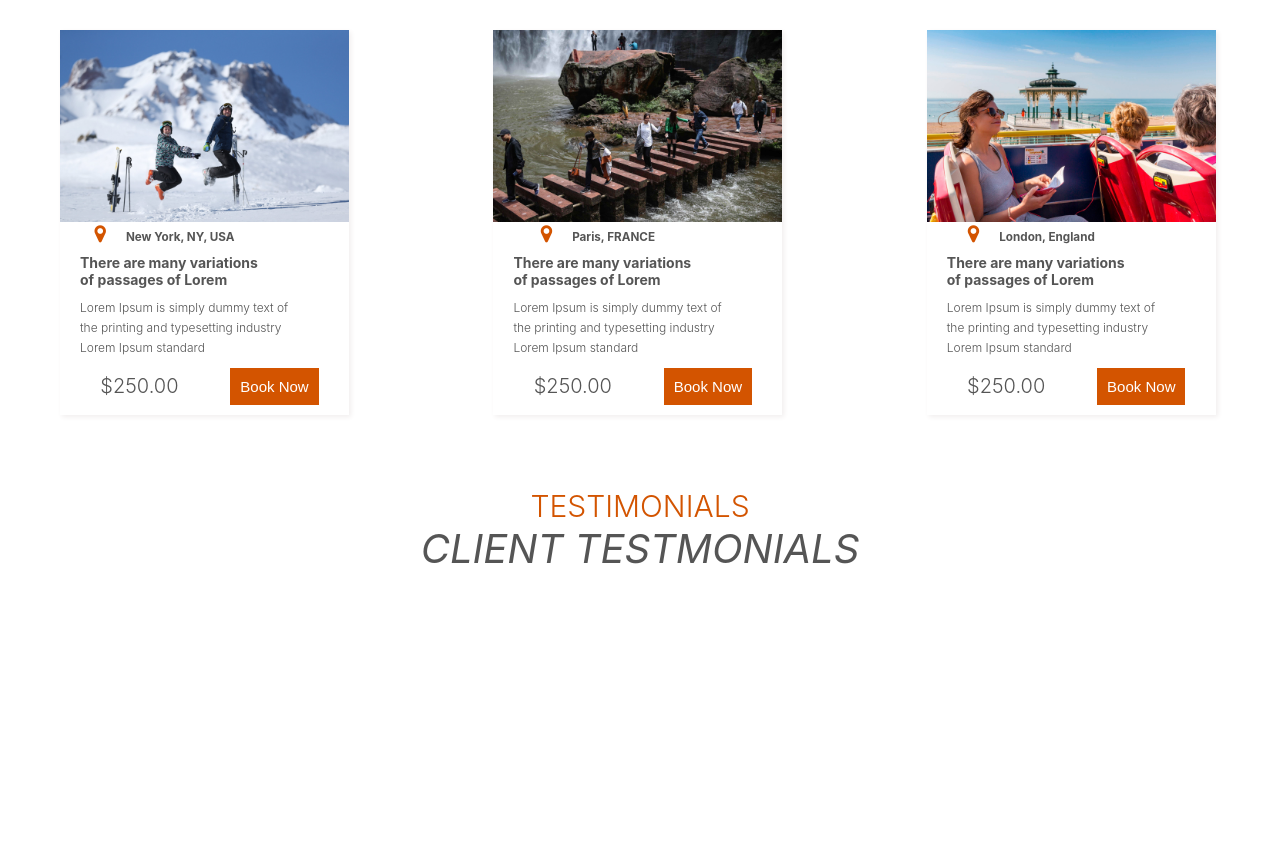
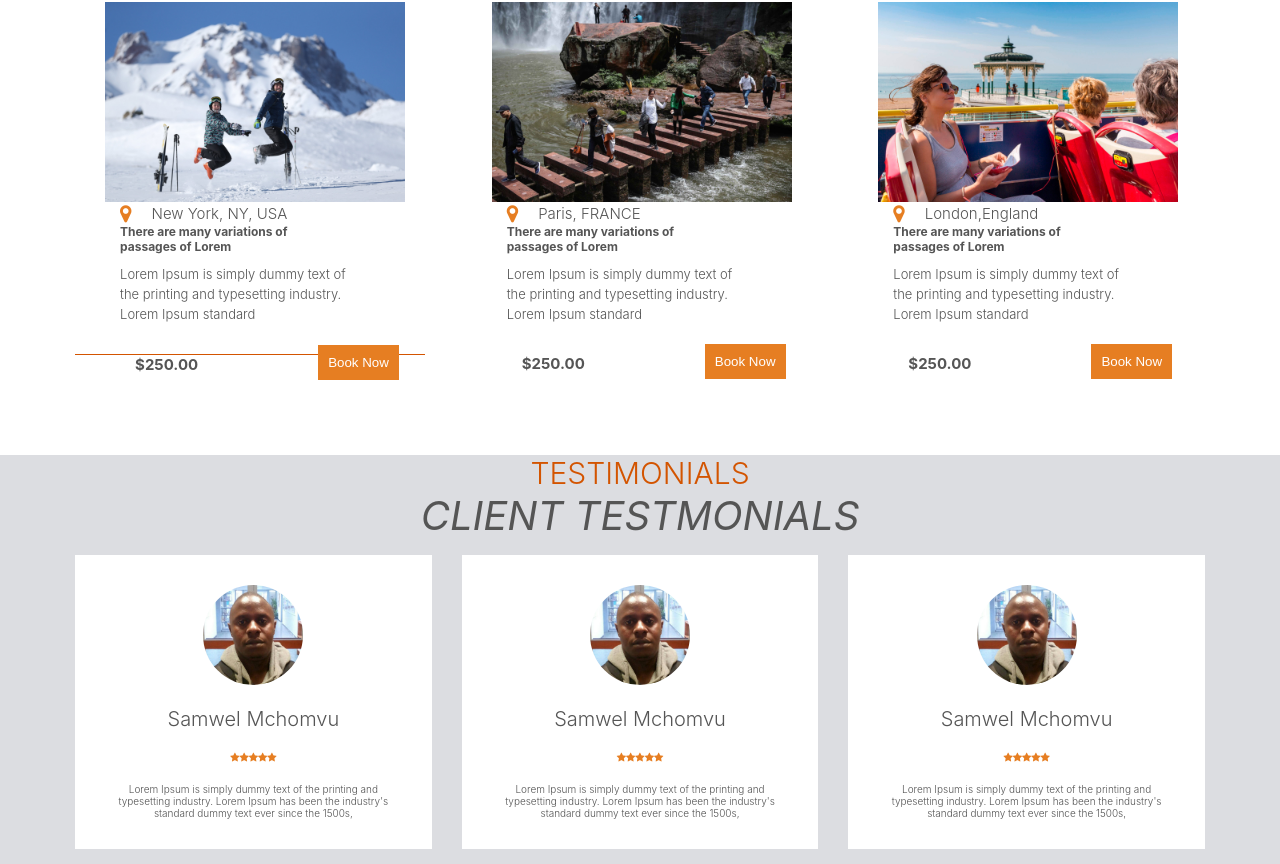
Before and after one commit to mchomvus4/travellers, a React (Create React App) app: page / in a window 1280 px wide. Shown: the part 2112-2976 px from the top of the page. Before the commit the page ends 2685 px from the top, so only its background shows below. Built offline with nearby package versions, Linux system fonts and the light colour scheme.

Commit message:
new changes

```diff
--- a/src/Components/Activities/Activity.css
+++ b/src/Components/Activities/Activity.css
@@ -1,5 +1,6 @@
 .activities-section{
     margin-top: 8rem;
+    margin-bottom: 6rem;
 }
 
 .activity{
@@ -14,114 +15,105 @@
     font-weight: 400;
     font-style: italic;
 }
-.card{
-    width: 70%;
-    background-color: #fff;
-    margin: 6rem;
-    box-shadow: 0.2rem 0.2rem 0.5rem rgb(241, 238, 238);
+.inner{
+    max-width:120rem;
+    margin: auto;
+    overflow: hidden;
+    padding: 0 2rem;
 
 }
-.image img{
-    width: 100%;
+.activity-row{
+    display: flex;
+    flex-wrap: wrap;
+    justify-content: center;
+
+}
+.column-activity{
+    flex: 33.33%;
+    max-width: 33.33%;
+    box-sizing: border-box;
+    padding: 1.5rem;
+
+}
+.activities{
+    background: #fff;
+    padding: 3rem;
+}
+.activities img{
+    width: 30rem;
+    height: 20%;
+}
+.location{
+    display: flex;
+}
+.map{
+     color: #e67e22;
+     font-size: 2rem;
+     padding-left: 1.5rem;
+}
+.l-name{
+    font-size: 1.5rem;
+    padding-left: 2rem;
+}
+.para1{
+    text-align: left;
+    margin-bottom: 1rem;
+    font-size: 1.2rem;
+    padding-left: 1.5rem;
+}
+.para2{
+    text-align: left;
+    line-height: 2rem;
+    font-size: 1.3rem;
+     padding-left: 1.5rem;
 }
 .price{
-    float: left;
-    position: absolute;
-    margin-top: 1.6rem;
-    font-size: 2rem;
-    margin-left: 1rem;
+    display: flex;
 
+
+}
+.cost{
+    font-size: 1.5rem;
+    padding-left: 6rem;
+    font-weight: bold;
+}
+button{
+    background: #e67e22;
+    padding: 1rem;
+    border: none;
+    color: #fff;
+    margin-top: -1rem;
+    margin-left: 12rem;
+    cursor: pointer;
+
+}
+.border{
+    width: 350px;
+    height: 1px;
+    background: #d35400;
 
 
 }
 
-button{
-    margin-top: 1rem;
-    background-color: #d35400;
-    border: none;
-    padding: 1rem;
-    color: #fff;
-    margin-left: 14rem;
-    margin-bottom: 1rem;
-    font-size: 1.5rem;
+@media screen and (max-width:960px){
+   .column-activity{
+       flex: 100%;
+       max-width: 80%;
+   }
+
 
 }
-button:hover{
-    background-color: #27ae60;
-    transition: background-color 1s;
-    cursor: pointer;
-}
-.des{
-    margin-bottom: 0.1rem solid black;
-}
-.map{
-    color: #d35400;
-    margin-right: 2rem;
-    font-size: 2rem;
-}
-.location{
-    margin-right: 8rem;
-    padding-bottom: 1rem;;
-}
-.para1{
-    font-size: 1.4rem;
-    text-align: justify;
-    margin-left: 2rem;
-    padding-bottom: 1rem;
-}
 
-.para2{
-    font-size: 1.2rem;
-    text-align: justify;
-    margin-left: 2rem;
-    line-height: 2rem;
-}
-
-/* Media queries */
-@media only screen and (max-width:2000px) and (min-width:1440px){
-    .location{
-      margin-right: 8rem;
-    }
-    button{
-       margin-left: 22rem;
-        font-size: 1.4rem;
-    }
-}
-
-
-
-@media only screen and (max-width:768px){
-    .location{margin-right: 4rem;}
-    .para2{text-align: left;}
-    button{
-            margin-left: 11rem;
+@media screen and (max-width:600px){
+    .column-activity{
+        float: 100%;
+        max-width: 100%;
     }
 
 }
 
-    @media only screen and (max-width:425px){
-        .location{
-            margin-right: 16rem;
-            font-size: 1.5rem;
-        }
-        .para1{font-size: 1.8rem;}
-        .para2{
-            font-size: 1.8rem;
-            line-height: 2.5rem;
-        }
-        button{margin-left: 27rem;}
-
+@media screen and (max-width:768px){
+    .activity-row{
 
     }
-
-    @media only screen and (max-width:375px){
-        .location{margin-right: 12rem;}
-       button{margin-left: 18rem;}
-    }
-/*
-     @media only screen and (min-width:320px){
-         .location{margin-right: 8rem;}
-            button{
-                    margin-left: 15rem;
-            }
-     } */
+}
--- a/src/Components/Activities/Activity.jsx
+++ b/src/Components/Activities/Activity.jsx
@@ -8,52 +8,60 @@ function Activity() {
          <section className="activities-section">
             <p className="activity">activities</p>
             <p className="t-activities">trending activties</p>
-            <div className="row nafasi">
-                <div className="col span-1-of-3 card-main">
-                    <div className="card">
-                        <div className="image">
-                            <img src={image1} alt="hakuna picha"/>
+
+            <div className="act">
+                <div className="inner">
+                    <div className="row activity-row">
+                        <div className="column-activity">
+                            <div className="activities">
+                            <img src={image1} alt="hakuna picha" />
+                            <div className="location">
+                                <i class="fa fa-map-marker map"></i>
+                                 <p className="l-name">New York, NY, USA</p>
                             </div>
-                        <div className="title">
-                               <h3 className="location"><i className="fa fa-map-marker map"></i>New York, NY, USA</h3>
+                            <p className="para1"><b>There are many variations of<br/> passages of Lorem</b></p>
+                            <p className="para2">Lorem Ipsum is simply dummy text of <br/>the printing and typesetting industry.<br/>Lorem Ipsum standard</p>
                             </div>
-                        <div className="des">
-                            <p className="para1"><b>There are many variations <br/>of passages of Lorem</b></p>
-                            <p className="para2">Lorem Ipsum is simply dummy text of<br/> the printing and typesetting industry<br/> Lorem Ipsum standard</p>
-                           <span className="price">$250.00</span> <button>Book Now</button>
-                        </div>
+                            <div className="border"></div>
+                            <div className="price">
+                            <p className="cost">$250.00</p>
+                            <button>Book Now</button>
                         </div>
                         </div>
 
-               <div className="col span-1-of-3 card-main">
-                    <div className="card">
-                        <div className="image">
-                            <img src={image2} alt="hakuna picha"/>
+                        <div className="column-activity">
+                            <div className="activities">
+                            <img src={image2} alt="hakuna picha" />
+                            <div className="location">
+                                <i class="fa fa-map-marker map"></i>
+                                 <p className="l-name">Paris, FRANCE</p>
                             </div>
-                        <div className="title">
-                               <h3 className="location"><i className="fa fa-map-marker map"></i>Paris, FRANCE</h3>
+                            <p className="para1"><b>There are many variations of<br/> passages of Lorem</b></p>
+                            <p className="para2">Lorem Ipsum is simply dummy text of <br/>the printing and typesetting industry.<br/>Lorem Ipsum standard</p>
                             </div>
-                        <div className="des">
-                            <p className="para1"><b>There are many variations <br/>of passages of Lorem</b></p>
-                            <p className="para2">Lorem Ipsum is simply dummy text of<br/> the printing and typesetting industry<br/> Lorem Ipsum standard</p>
-                           <span className="price">$250.00</span> <button>Book Now</button>
-                        </div>
+                             <div className="price">
+                            <p className="cost">$250.00</p>
+                            <button>Book Now</button>
                         </div>
                         </div>
 
-                <div className="col span-1-of-3 card-main">
-                    <div className="card">
-                        <div className="image">
-                            <img src={image3} alt="hakuna picha"/>
+
+                        <div className="column-activity">
+                            <div className="activities">
+                            <img src={image3} alt="hakuna picha" />
+                            <div className="location">
+                                <i class="fa fa-map-marker map"></i>
+                                 <p className="l-name">London,England</p>
                             </div>
-                        <div className="title">
-                               <h3 className="location"><i className="fa fa-map-marker map"></i>London, England</h3>
+                            <p className="para1"><b>There are many variations of<br/> passages of Lorem</b></p>
+                            <p className="para2">Lorem Ipsum is simply dummy text of <br/>the printing and typesetting industry.<br/>Lorem Ipsum standard</p>
                             </div>
-                        <div className="des">
-                            <p className="para1"><b>There are many variations <br/>of passages of Lorem</b></p>
-                            <p className="para2">Lorem Ipsum is simply dummy text of<br/> the printing and typesetting industry<br/> Lorem Ipsum standard</p>
-                           <span className="price">$250.00</span> <button>Book Now</button>
+                             <div className="price">
+                            <p className="cost">$250.00</p>
+                            <button>Book Now</button>
                         </div>
+                        </div>
+
                     </div>
                 </div>
             </div>
--- a/src/Components/Testimonial/Testimonial.css
+++ b/src/Components/Testimonial/Testimonial.css
@@ -1,3 +1,6 @@
+.testimonial-section{
+    background:#dcdde1;
+}
 .testimonial{
     font-size: 3rem;
     text-transform: uppercase;
@@ -10,3 +13,58 @@
     font-weight: 400;
     font-style: italic;
 }
+
+.inner{
+    max-width:1200px;
+    margin: auto;
+    overflow: hidden;
+    padding: 0 20px;
+}
+
+.main{
+    display: flex;
+    flex-wrap: wrap;
+    justify-content: center;
+}
+.column{
+    flex: 33.33%;
+    max-width: 33.33%;
+    box-sizing: border-box;
+    padding: 15px;
+
+}
+.test{
+    background: #fff;
+    padding: 30px;
+}
+
+.test img{
+    width: 100px;
+    height: 100px;
+    border-radius: 50%;
+}
+.name{
+    font-size: 20px;
+    text-transform: capitalize;
+    margin: 20px 0;
+
+}
+.star{
+    color: #e67e22;
+    margin-bottom: 20px;
+}
+
+@media screen and (max-width:960px){
+   .column{
+       flex: 100%;
+       max-width: 80%;
+   }
+
+}
+
+@media screen and (max-width:600px){
+    .column{
+        float: 100%;
+        max-width: 100%;
+    }
+}
--- a/src/Components/Testimonial/Testimonial.jsx
+++ b/src/Components/Testimonial/Testimonial.jsx
@@ -1,10 +1,63 @@
 import React from 'react';
 import './Testimonial.css';
+import image from '../images/sam.png'
 const Testimonial = () => {
     return (
          <section className="testimonial-section">
            <p className="testimonial">testimonials</p>
            <p className="c-testimonial">client testmonials </p>
+
+            <div className="testimonials">
+                <div className="inner">
+                    <div className="row main">
+                        <div className="column">
+                            <div className="test">
+                                <img src={image} alt="hakuna picha" />
+                                <div className="name">Samwel Mchomvu</div>
+                                <div className="star">
+                                    <i class="fa fa-star"></i>
+                                    <i class="fa fa-star"></i>
+                                    <i class="fa fa-star"></i>
+                                    <i class="fa fa-star"></i>
+                                    <i class="fa fa-star"></i>
+                                </div>
+                                <p>Lorem Ipsum is simply dummy text of the printing and typesetting industry. Lorem Ipsum has been the industry's standard dummy text ever since the 1500s,</p>
+                            </div>
+                        </div>
+
+                         <div className="column">
+                            <div className="test">
+                                <img src={image} alt="hakuna picha" />
+                                <div className="name">Samwel Mchomvu</div>
+                                <div className="star">
+                                    <i class="fa fa-star"></i>
+                                    <i class="fa fa-star"></i>
+                                    <i class="fa fa-star"></i>
+                                    <i class="fa fa-star"></i>
+                                    <i class="fa fa-star"></i>
+                                </div>
+                                <p>Lorem Ipsum is simply dummy text of the printing and typesetting industry. Lorem Ipsum has been the industry's standard dummy text ever since the 1500s,</p>
+                            </div>
+                        </div>
+
+                         <div className="column">
+                            <div className="test">
+                                <img src={image} alt="hakuna picha" />
+                                <div className="name">Samwel Mchomvu</div>
+                                <div className="star">
+                                    <i class="fa fa-star"></i>
+                                    <i class="fa fa-star"></i>
+                                    <i class="fa fa-star"></i>
+                                    <i class="fa fa-star"></i>
+                                    <i class="fa fa-star"></i>
+                                </div>
+                                <p>Lorem Ipsum is simply dummy text of the printing and typesetting industry. Lorem Ipsum has been the industry's standard dummy text ever since the 1500s,</p>
+                            </div>
+                        </div>
+                    </div>
+                </div>
+
+            </div>
         </section>
      );
 }
```
Lines whose indentation alone changed are shown as unchanged.
